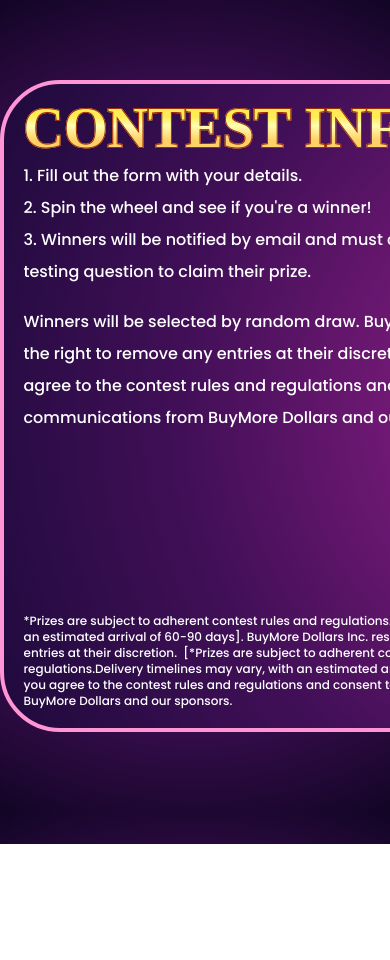
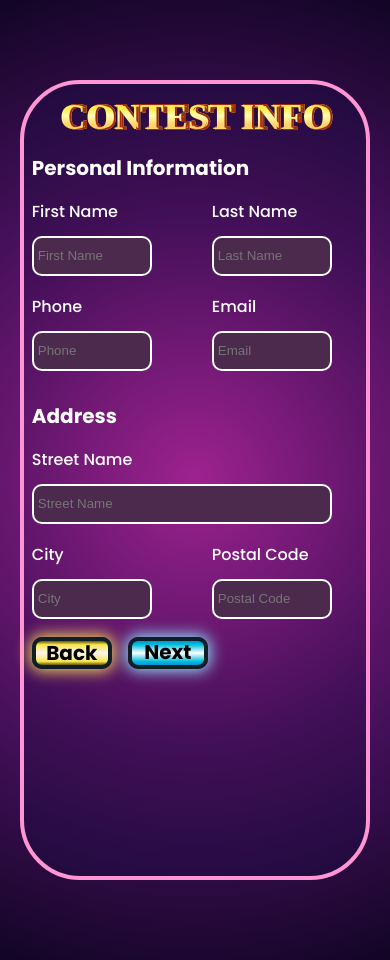
Before and after one commit to JacobSkraps/spinwin, a Next.js app: page /form/mainForm in a window 390 px wide. Before the commit the page ends 844 px from the top, so only its background shows below. Built offline with nearby package versions, Linux system fonts and the light colour scheme.

Commit message:
Basic Mobile Styling done

```diff
--- a/src/app/(pages)/form/birthdayform/page.jsx
+++ b/src/app/(pages)/form/birthdayform/page.jsx
@@ -55,9 +55,9 @@
   return (
     <div>
       <form ref={addPeopleFormRef} className="add" onSubmit={handleSubmit}>
-        <h3 className='formSubHeading'>Your Birthday</h3>
+        <h3 className='formSubHeading'>Date of Birth</h3>
         <div className='formElement'>
-          <label htmlFor="birthdayLabel" className='formLabel'>Birthday</ label>
+          <label htmlFor="birthdayLabel" className='formLabel'>Date of Birth</ label>
           <input name="birthday" type="date" placeholder="Birthday" id="birthday" className='formWide' required/>
         </div>
         <div className='formButtons'>
--- a/src/app/(pages)/form/guardianForm2/page.jsx
+++ b/src/app/(pages)/form/guardianForm2/page.jsx
@@ -55,7 +55,7 @@
                     <div className='backButton pageButton'>
                         <Link href="./birthdayform">Back</Link>
                     </div>
-                    <button className='nextButtonButton' type="submit">Submit</button>
+                    <button className='nextButtonButton' type="submit">Next</button>
                 </div>
             </form>
         </div>
--- a/src/app/(pages)/form/layout.jsx
+++ b/src/app/(pages)/form/layout.jsx
@@ -26,11 +26,11 @@
   return (
     <div id="formBody">
       <section id="formSiding">
-        <div id="formSidingContainer">
           <div className="relative">
             <h1 className="contestInfo evilInfo" aria-hidden="true">CONTEST INFO</h1>
             <h1 className="contestInfo ">CONTEST INFO</h1>
           </div>
+          <div id="formSidingContainer">
           <p className="paragraphText"> </p>
           <p className="paragraphText">
             1. Fill out the form with your details.<br/>
--- a/src/app/(pages)/form/mainForm/page.jsx
+++ b/src/app/(pages)/form/mainForm/page.jsx
@@ -80,7 +80,7 @@
           <div className='backButton pageButton'>
               <Link href="./birthdayform">Back</Link>
           </div>
-          <button className='nextButtonButton' type="submit">Submit</button>
+          <button className='nextButtonButton' type="submit">Next</button>
         </div>
 
       </form>
--- a/src/app/globals.css
+++ b/src/app/globals.css
@@ -52,7 +52,7 @@
   font-family: 'gabarito';
   font-style: normal;
   font-weight: 900;
-  font-size: 56px;
+  font-size: 3.5rem;
   /* Golden Gradient */
   background: linear-gradient(180deg, #FFEB53 31.9%, #FFFEB1 46.4%, #FFD269 68.4%);
   -webkit-background-clip: text;
@@ -78,21 +78,21 @@
 .paragraphText{
   font-family: 'poppins';
   font-weight: 500;
-  font-size: 16px;
+  font-size: 1rem;
   color: white;
   line-height: 2rem;
 }
 .formSubHeading{
   font-family: 'poppins';
   font-weight: 700;
-  font-size: 20px;
+  font-size: 1.25rem;
   color: white;
   margin: 12px 0 16px 0;
 }
 .formLabel{
   font-family: 'poppins';
   font-weight: 500;
-  font-size: 16px;
+  font-size: 1rem;
   color: white;
   /* max-width: 40%; */
 }
@@ -286,3 +286,57 @@
 .No-Display{
   display: none;
 }
+
+@media only screen and (max-width: 850px) {
+  #formBody{
+    width: 350px;
+    height: 800px;
+    padding: 3% 2% 5% 2%;
+    justify-content: flex-start;
+  }
+  .add{
+    width: 300px;
+  }
+  #formSiding{
+    width: auto;
+    height: 45px;
+  }
+  #formContent{
+    width: auto;
+  }
+  #formSidingContainer{
+    display: none;
+  }
+  #formBody{
+    flex-direction: column;
+  }
+  #formSidingBodyParagraph{
+    display: none;
+  }
+  .contestInfo{
+    font-size: 2.25rem;
+    text-align: center;
+  }
+  .evilInfo{
+    text-align: center;
+    left: 31px;
+  }
+  .formHalf{
+    width: 120px;
+  }
+  .formWide{
+    width: 300px;
+  }
+  .nextButtonButton{
+    width: 80px;
+    height: 32px;
+    text-align: center;
+    line-height: 19px;
+  }
+  .backButton{
+    width: 80px;
+    height: 32px;
+    text-align: center;
+    line-height: 32px;
+  }
+}
```
Also changed, not shown: src/app/(pages)/form/guardianForm/page.jsx (+1 -24 lines).
